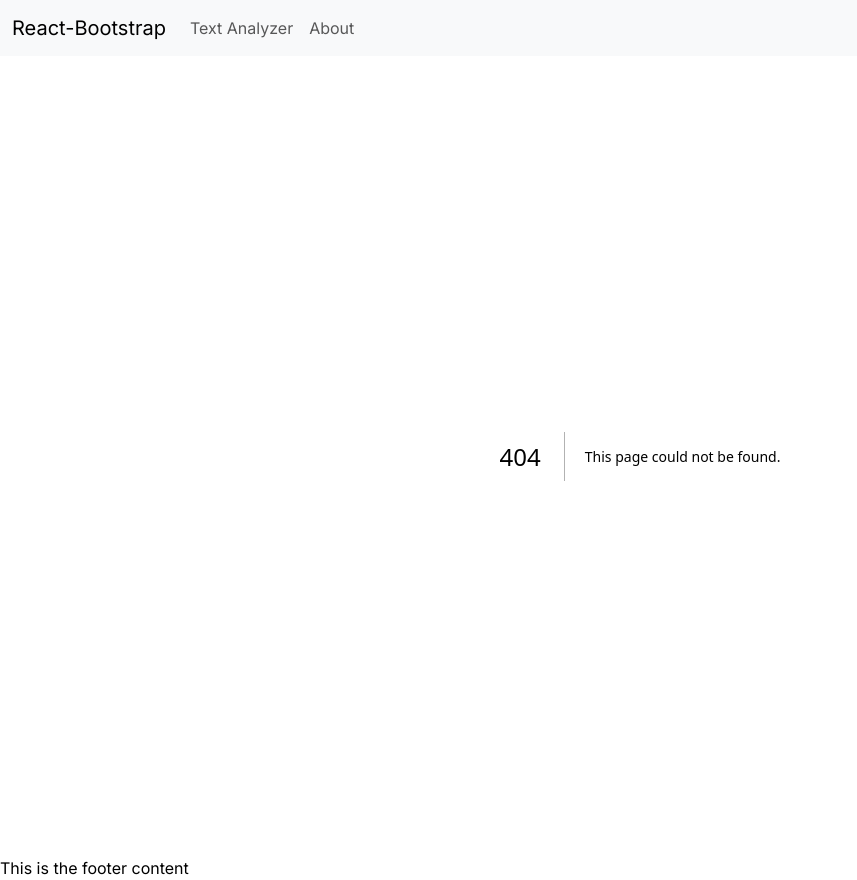
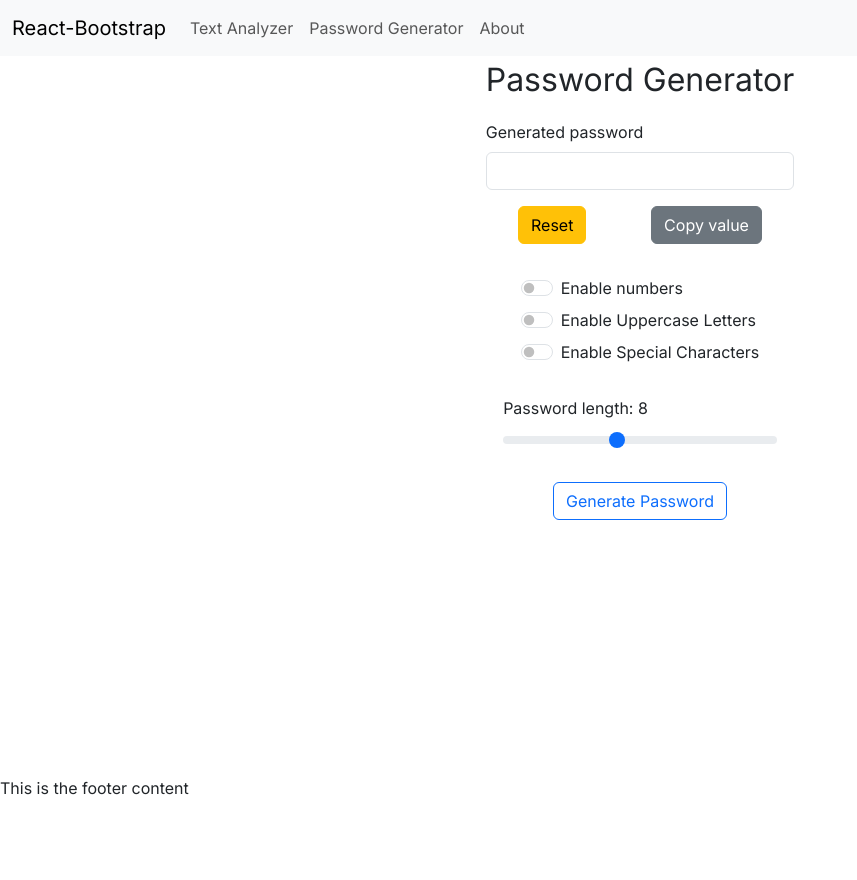
Before and after one commit to nortonx/next-personal, a Next.js app: page /password-generator in a window 1280 px wide. Before the commit this address had no page. Shown: the whole page, without its empty margins (0-857 px from the left). After the commit the page ends 800 px from the top, so only its background shows below. Built offline with nearby package versions, Linux system fonts and the light colour scheme.

Commit message:
Password generator implementation.

```diff
--- /dev/null
+++ b/src/app/password-generator/page.tsx
@@ -0,0 +1,163 @@
+"use client"
+
+import { Input } from '@/components/Input'
+import { InputRange } from '@/components/InputRange'
+import { useState } from 'react'
+import { Container, Row, Col, Form, Button, Toast } from 'react-bootstrap'
+
+const PasswordGeneratorPage = () => {
+  const [rangeInputValue, setRangeInputValue] = useState(8)
+  const [password, setPassword] = useState("")
+
+  // checkboxes
+  const [enableNumbers, setEnableNumbers] = useState(false)
+  const [enableUppercaseLetters, setEnableUppercaseLetters] = useState(false)
+  const [enableSpecialCharacters, setEnableSpecialCharacters] = useState(false)
+
+  // validation
+  const [validPassword, setValidPassword] = useState(false)
+
+  // Toast confirmation
+  const [showToast, setShowToast] = useState(false)
+
+  const checkNumbers = (password: string) => {
+    return Boolean(password.match(/[0-9]/))
+  }
+
+  const checkUppercase = (password: string) => {
+    return Boolean(password.match(/[A-Z]/));
+  }
+
+  const checkSpecialCharacters = (password: string) => {
+    return Boolean(password.match(/[`!@#$%^&*()_+\-=\[\]{};':"\\|,.<>\/?~]/))
+  }
+
+  const generatePassword = () => {
+    const allowedNumbers = "0123456789";
+    const allowedLetters = "abcdefghijklmnopqrstuvwxyz";
+    const allowedUppercaseLetters = "ABCDEFGHIJKLMNOPQRSTUVWXYZ"
+    const allowedSpecialCharacters = "!@#$%^&*()";
+    let allowedCharacters = allowedLetters;
+
+    if (enableNumbers) {
+      allowedCharacters += allowedNumbers
+    }
+
+    if (enableUppercaseLetters) {
+      allowedCharacters += allowedUppercaseLetters
+    }
+
+    if (enableSpecialCharacters) {
+      allowedCharacters += allowedSpecialCharacters;
+    }
+
+    setPassword("")
+
+    let generatedPassword = "";
+
+    for (let i = 0; i < rangeInputValue; i++) {
+      let randomNumber = Math.floor(Math.random() * allowedCharacters.length)
+      generatedPassword += allowedCharacters.substring(randomNumber, randomNumber + 1)
+    }
+    setPassword(generatedPassword)
+    validatePassword(password)
+  }
+
+  const validatePassword = (password: string) => {
+    if (checkNumbers(password)
+        || checkUppercase(password)
+        || checkSpecialCharacters(password)) {
+          setValidPassword(!validPassword)
+        }
+  }
+
+  const handleRangeValue = (event: React.ChangeEvent<HTMLInputElement>) => {
+    setRangeInputValue(parseInt(event.target.value))
+  }
+
+  const copyText = () => {
+    if (password) {
+      navigator.clipboard.writeText(password)
+      setShowToast(true)
+    }
+  }
+
+  return(
+    <main data-testid="password-generator">
+      <Container fluid>
+        <Row className="justify-content-md-center mb-4">
+          <Col md="auto">
+            <p className="fs-2">Password Generator</p>
+            <Input
+              label="Generated password"
+              type="text"
+              value={password}
+              onChange={(event) => setPassword(event.target.value)}
+            />
+            <div className="d-flex justify-content-around">
+              <Button variant="warning" onClick={() => setPassword("")}>Reset</Button>
+              <Button variant="secondary" onClick={copyText}>Copy value</Button>
+            </div>
+          </Col>
+        </Row>
+        <Row className="justify-content-md-center mb-4">
+          <Col md="auto">
+            <Form.Check
+              type="switch"
+              label="Enable numbers"
+              checked={enableNumbers}
+              onChange={() => setEnableNumbers(!enableNumbers)}
+              className="my-2"
+            />
+            <Form.Check
+              type="switch"
+              label="Enable Uppercase Letters"
+              checked={enableUppercaseLetters}
+              onChange={() => setEnableUppercaseLetters(!enableUppercaseLetters)}
+              className="my-2"
+            />
+            <Form.Check
+              type="switch"
+              label="Enable Special Characters"
+              checked={enableSpecialCharacters}
+              onChange={() => setEnableSpecialCharacters(!enableSpecialCharacters)}
+              className="my-2"
+            />
+          </Col>
+        </Row>
+        <Row className="justify-content-md-center mb-4">
+          <Col md="auto">
+            <InputRange
+              label="Password length"
+              step={1}
+              min={1}
+              max={18}
+              value={rangeInputValue}
+              onChange={handleRangeValue}
+            />
+          </Col>
+        </Row>
+        <Row className="justify-content-md-center mb-4" >
+          <Col md="auto" className="d-flex justify-content-between">
+            <Button
+              variant="outline-primary"
+              onClick={generatePassword}
+            >
+              Generate Password
+            </Button>
+          </Col>
+        </Row>
+        <Row className="justify-content-md-center">
+          <Col md="auto">
+            <Toast onClose={() => setShowToast(false)} show={showToast} delay={3000} autohide>
+              <Toast.Header>Copy Password</Toast.Header>
+              <Toast.Body>Password was copied to clipboard.</Toast.Body>
+            </Toast>
+          </Col>
+        </Row>
+      </Container>
+    </main>
+  )
+}
+
+export default PasswordGeneratorPage
--- a/src/components/Header.tsx
+++ b/src/components/Header.tsx
@@ -16,6 +16,7 @@ const Header = () => {
         <Navbar.Collapse id="header-navbar">
           <Nav className="d-flex justify-content-end">
             <Link href="/text-analyzer" className="nav-link">Text Analyzer</Link>
+            <Link href="/password-generator" className="nav-link">Password Generator</Link>
             <Link href="/about" className="nav-link">About</Link>
           </Nav>
         </Navbar.Collapse>
--- /dev/null
+++ b/src/components/Input.tsx
@@ -0,0 +1,25 @@
+import { Form } from "react-bootstrap";
+
+interface InputProps {
+  label: string;
+  id?: string;
+  type: string;
+  placeholder?: string;
+  value: string;
+  onChange(event: React.ChangeEvent<HTMLInputElement>): void;
+
+}
+export function Input({label, id, type, placeholder, value, onChange } : InputProps){
+    return(
+        <Form.Group className="mb-3">
+          <Form.Label htmlFor={id}>{label}</Form.Label>
+          <Form.Control
+            type={type}
+            placeholder={placeholder}
+            id={id}
+            value={value}
+            onChange={onChange}
+          />
+        </Form.Group>
+    )
+}
--- /dev/null
+++ b/src/components/InputRange.tsx
@@ -0,0 +1,25 @@
+import { useState } from "react";
+import { Form } from "react-bootstrap";
+
+interface InputRangeProps {
+  label: string;
+  step: number;
+  min: number;
+  max: number;
+  value: number;
+  onChange(event: React.ChangeEvent<HTMLInputElement>): void;
+}
+export function InputRange({ label, step, min, max, value, onChange } : InputRangeProps) {
+    return(
+        <>
+          <Form.Label>{label}: {value}</Form.Label>
+          <Form.Range
+            step={step}
+            min={min}
+            max={max}
+            value={value}
+            onChange={onChange}
+          />
+        </>
+    )
+}
```
